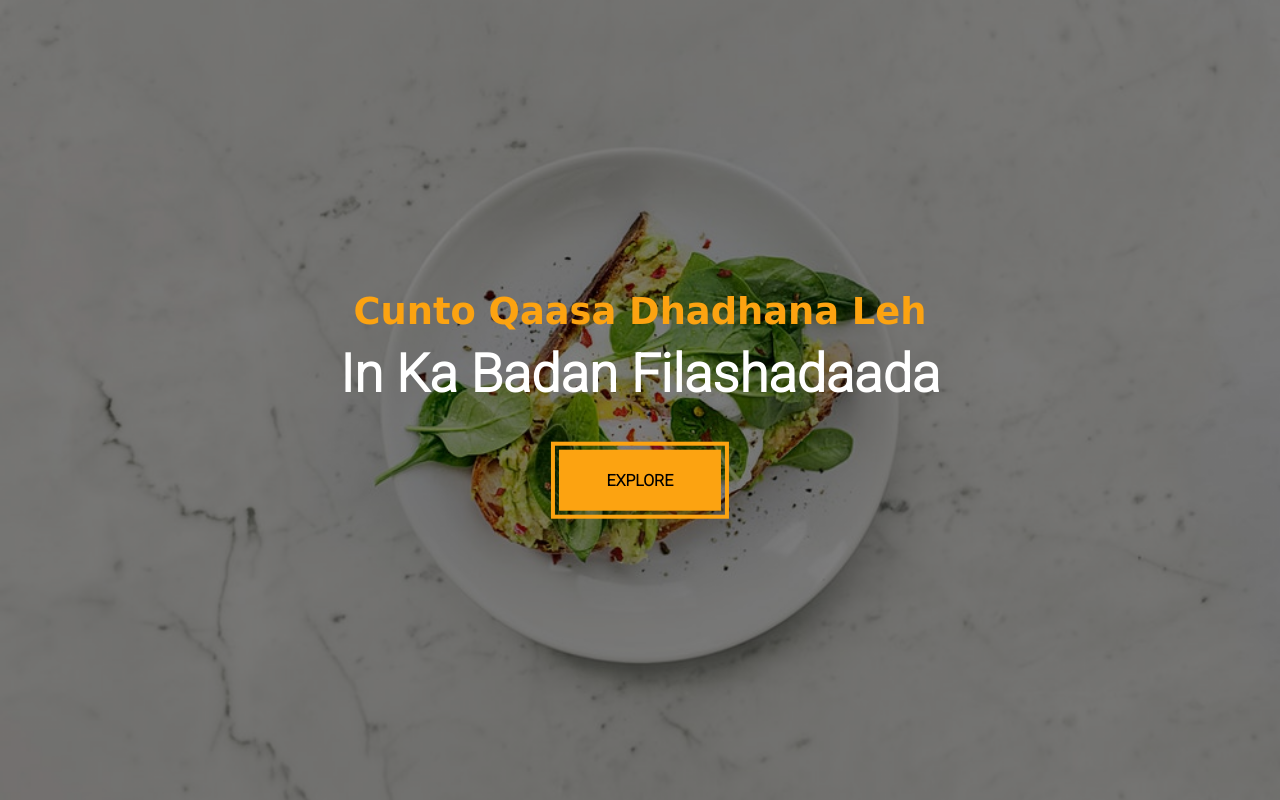
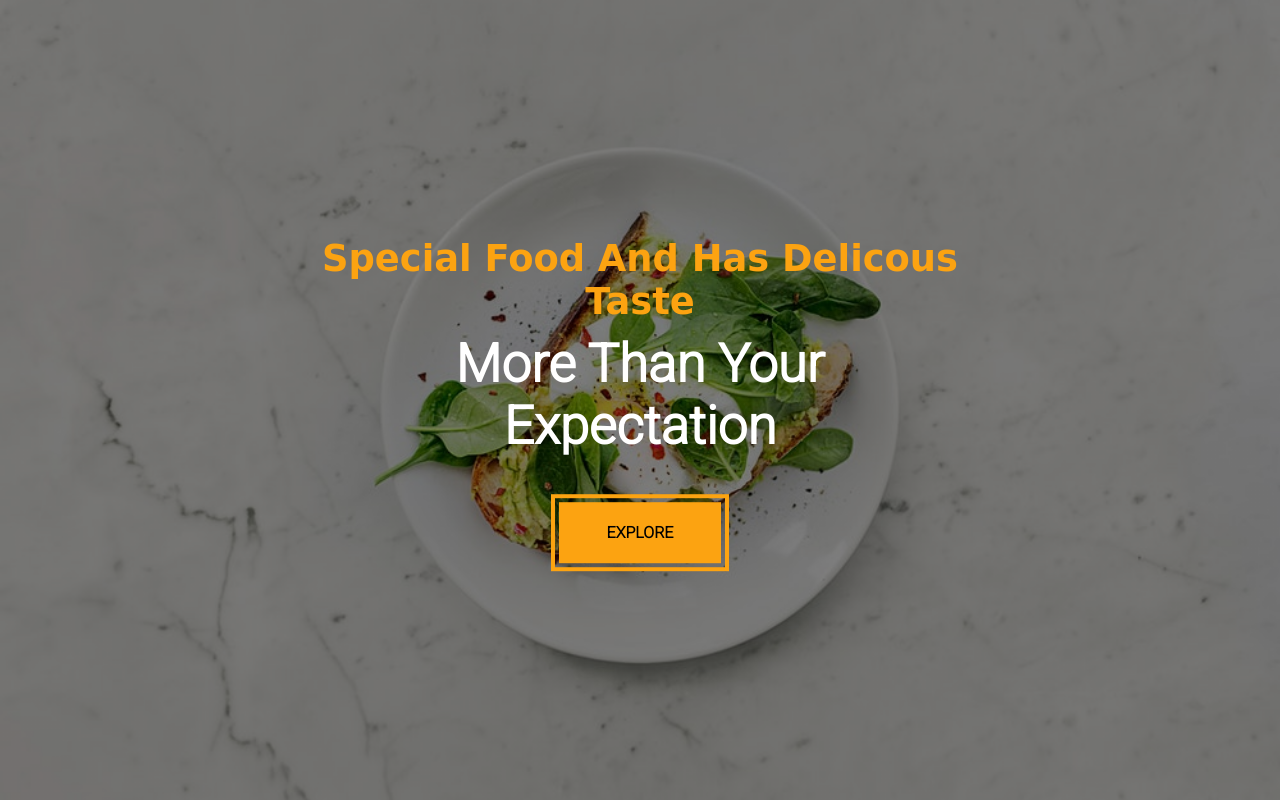
Before and after one commit to Hassanlafole/Burger-House-StartUp-Mogadishu, a plain HTML site: page index.html in a window 1280 px wide. Shown: the top 800 px of the page. Drawn offline with Linux system fonts and the light colour scheme; a web font is replaced by a local one.

Commit message:
changed header

```diff
--- a/index.html
+++ b/index.html
@@ -12,8 +12,8 @@
     <!-- header start -->
     <header class="header">
         <div class="banner">
-            <h3 class="banner-subtitle">Cunto Qaasa Dhadhana Leh</h3>
-            <h1 class="banner-title">In Ka Badan Filashadaada</h1>
+            <h3 class="banner-subtitle">Special Food And Has Delicous Taste</h3>
+            <h1 class="banner-title">More Than Your Expectation</h1>
             <a href="" class=".main-btn banner-btn">Explore</a>
         </div>
     </header>
```
